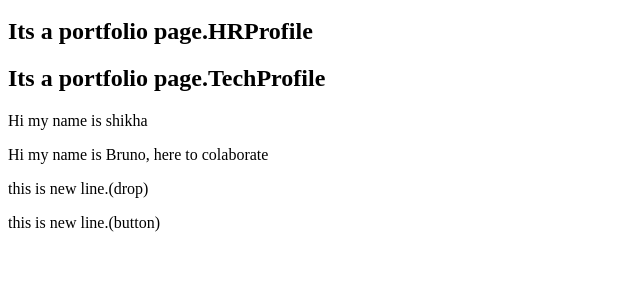
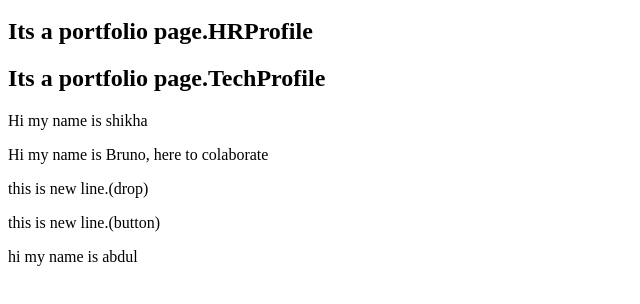
Before and after one commit to Shikhasault/loc24, a plain HTML site: page abc.html in a window 1280 px wide. Shown: the part 48-352 px from the top of the page, without its empty margins (0-640 px from the left). Drawn offline with Linux system fonts and the light colour scheme.

Commit message:
Update new change

```diff
--- a/abc.html
+++ b/abc.html
@@ -11,6 +11,7 @@
     <p>this is new line.(drop)</p>
     <p>this is new line.(button)</p>
 
+    <p> hi my name is abdul</p>
 
 </body>
 </html>
```
